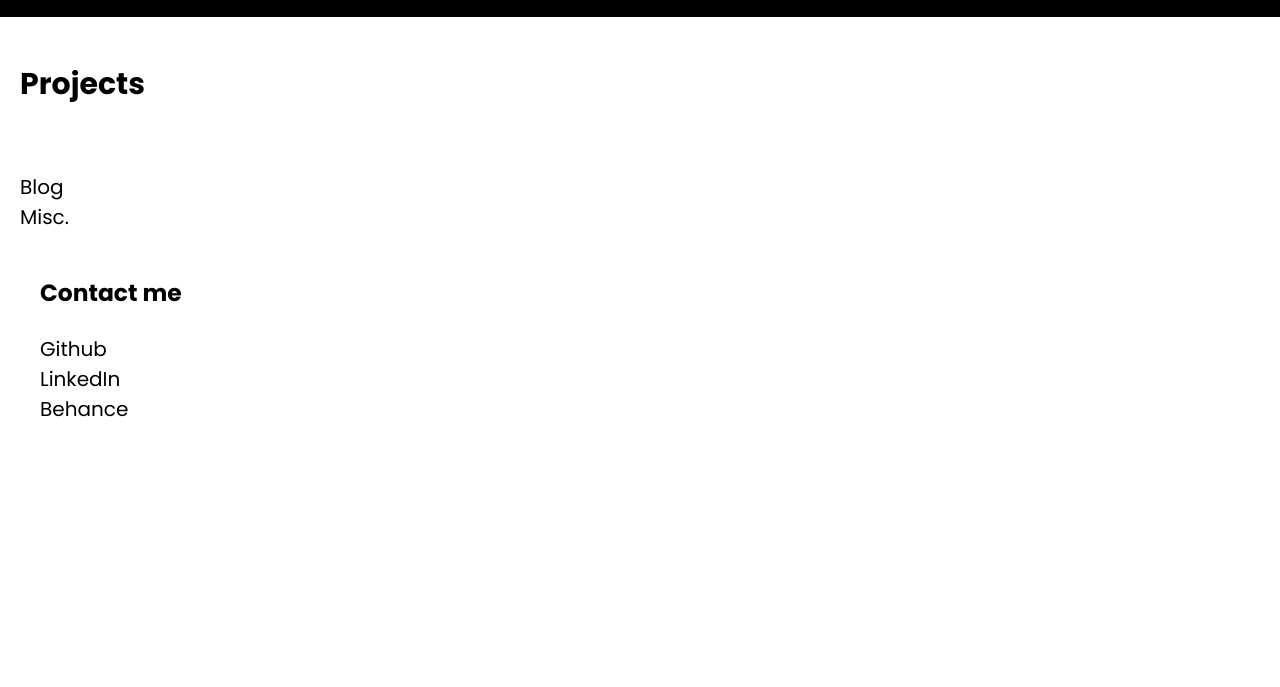
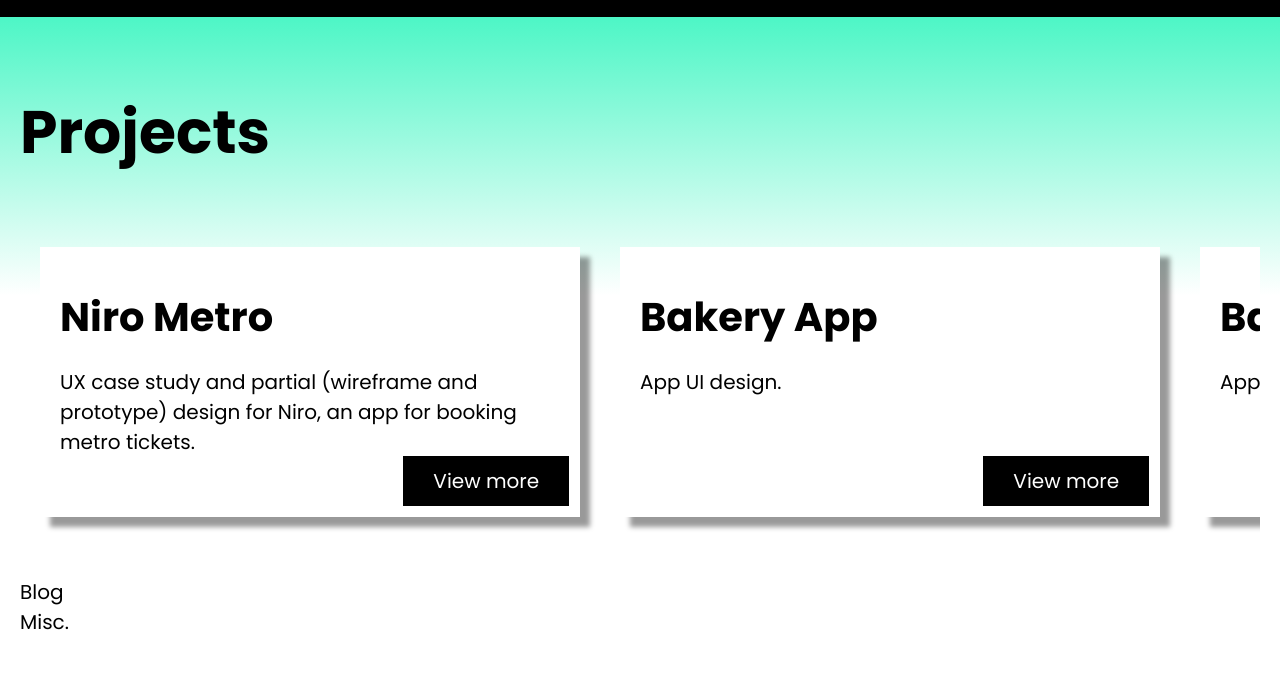
Before and after one commit to thisisamna/amna-ahmed, a plain HTML site: page index.html in a window 1280 px wide. Shown: the part 793-1480 px from the top of the page. Before the commit the page ends 1257 px from the top, so only its background shows below. Drawn offline with Linux system fonts and the light colour scheme.

Commit message:
Projects section done:

```diff
--- a/css/main.css
+++ b/css/main.css
@@ -19,6 +19,12 @@ body{
 h1,h2,h3{
     font-weight: var(--fw-black);
 }
+h1{
+    font-size: 3rem;
+}
+h2{
+    font-size: 2rem;
+}
 header{
     background: conic-gradient(from 180deg at 50% 50.00%, #FB25FF 0deg, rgba(217, 217, 217, 0.00) 360deg);    padding: 1rem;
     padding:0;
@@ -36,6 +42,8 @@ nav{
     background-color: var(--light);
     padding: 0;
     margin: 0;
+    position: sticky;
+    top:0;
 }
 .nav-list{
     padding: 0;
@@ -86,9 +94,7 @@ section{
     padding: 0 0 1rem 0;
     margin: 0;
 }
-.split > .heading >h1{
-    font-size: 3rem;
-}
+
 @media (max-width:680px) {
     .split{
         flex-direction: column;
@@ -105,3 +111,41 @@ section{
     }
 
 }
+
+/* Projects */
+.projects{
+    background: linear-gradient(180deg, #4DF6C6 0%, rgba(217, 217, 217, 0.00) 51.56%);
+}
+.projects-wrapper{
+    display: flex;
+    overflow:auto;
+}
+.project-card{
+    background-color: var(--light);
+    flex: 0 0 25rem;
+    position: relative;
+    margin: 1rem;
+    padding: 2rem 1rem 2rem 1rem;
+    box-shadow: 10px 10px 5px 0px rgba(0,0,0,0.4);
+    -webkit-box-shadow: 10px 10px 5px 0px rgba(0,0,0,0.4);
+    -moz-box-shadow: 10px 10px 5px 0px rgba(0,0,0,0.4);
+}
+.project-card >h2{
+    padding: 0;
+    margin: 0;
+}
+.button{
+    background-color: var(--dark);
+    color:var(--light);
+    display: inline-block;
+    text-decoration: none;
+    padding: 0.5rem 1.5rem;
+    margin: 1rem 0 0 0;
+    position: absolute;
+    bottom: 4%;
+    right:2%;
+}
+.button:hover{
+    background-color: var(--primary2);
+    color:var(--dark);
+}
--- a/index.html
+++ b/index.html
@@ -39,15 +39,30 @@
             <p>Being in my junior year of university, I am constantly learning and trying out new things. I still haven’t found my niche, but I’ve enjoyed all the fields I’ve worked in. Check out my projects.</p>
         </div>
     </section>
-    <section>
+    <section class="projects">
         <h1>Projects</h1>
-        <div class="project-card"></div>
-        <div class="project-card"></div>
+        <div class="projects-wrapper">
+            <div class="project-card">
+                <h2>Niro Metro</h2>
+                <p>UX case study and partial (wireframe and prototype) design for Niro, an app for booking metro tickets.</p>
+                <a href="#" type="button" class="button">View more</a>
+            </div>
+            <div class="project-card">
+                <h2>Bakery App</h2>
+                <p>App UI design.</p>
+                <a href="#" type="button" class="button">View more</a>
+            </div>
+            <div class="project-card">
+                <h2>Bakery App</h2>
+                <p>App UI design.</p>
+                <a href="#" type="button" class="button">View more</a>
+            </div>
+        </div>
     </section>
     <section class="graphic">
         <div class="block"></div>
-        <div class="block button">Blog</div>
-        <div class="block button">Misc.</div>
+        <div class="block-button">Blog</div>
+        <div class="block-button">Misc.</div>
         <div class="block"></div>
     </div>
     <section>
```
